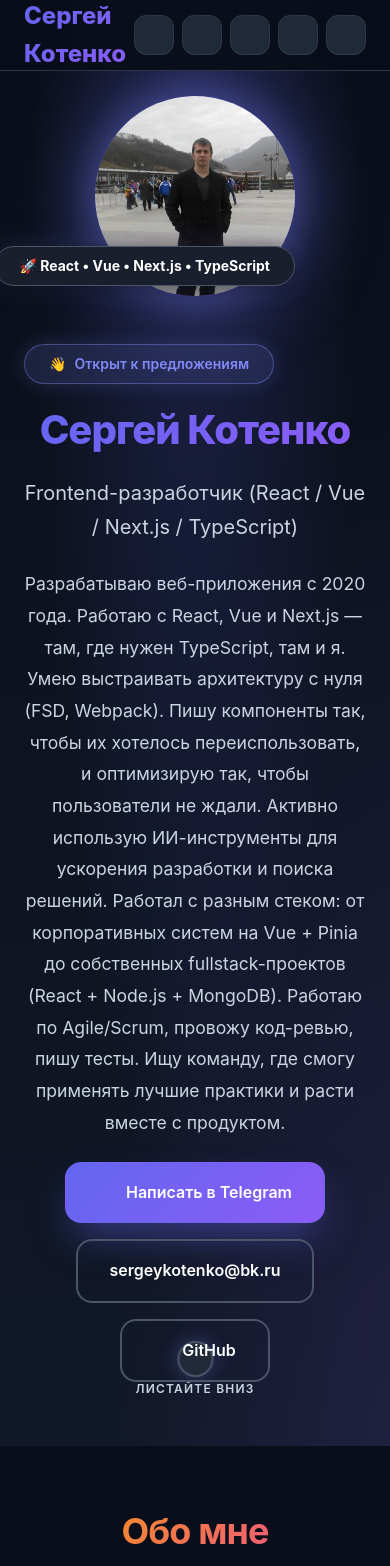
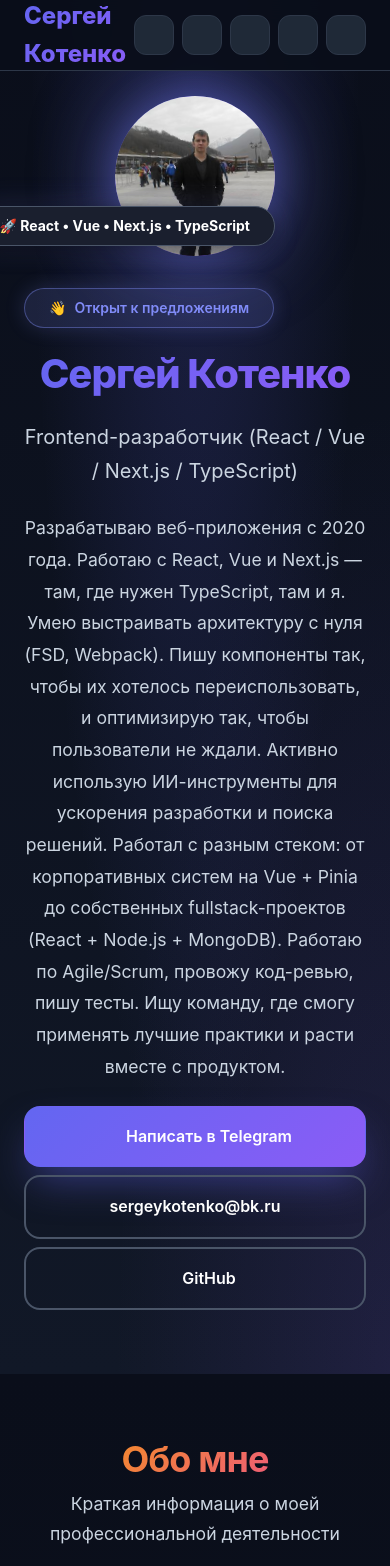
Before and after one commit to sergeykotenkogithub/resume, a Next.js app: page / in a window 390 px wide. Shown: the top 1566 px of the page. Built offline with nearby package versions, Linux system fonts and the light colour scheme; some icons are missing.

Commit message:
Fix mobile: hide scroll indicator, fix burger menu, add Achievements to nav, optimize performance

```diff
--- a/src/shared/styles/global.ts
+++ b/src/shared/styles/global.ts
@@ -123,6 +123,7 @@ export const GlobalStyles = createGlobalStyle`
     color: ${colors.text};
     ${typography.body}
     line-height: 1.6;
+    overflow-x: hidden;
   }
 
   a {
--- a/src/widgets/achievements/ui/Achievements.tsx
+++ b/src/widgets/achievements/ui/Achievements.tsx
@@ -117,7 +117,7 @@ export function Achievements() {
   ];
 
   return (
-    <AchievementsSection>
+    <AchievementsSection id="achievements">
       <Container>
         <SectionHeader>
           <SectionTitle>Что я приносу команде</SectionTitle>
--- a/src/widgets/header/ui/Header.tsx
+++ b/src/widgets/header/ui/Header.tsx
@@ -106,6 +106,8 @@ const MobileMenuButton = styled.button`
   background: ${colors.backgroundTertiary};
   color: ${colors.text};
   border: 1px solid ${colors.border};
+  cursor: pointer;
+  z-index: 1001;
 
   @media (max-width: 768px) {
     display: flex;
@@ -113,14 +115,17 @@ const MobileMenuButton = styled.button`
 `;
 
 const MobileMenu = styled.div`
-  position: absolute;
-  top: 100%;
+  position: fixed;
+  top: 70px;
   left: 0;
   right: 0;
   background: ${colors.background};
   padding: ${spacing.lg};
   border-bottom: 1px solid ${colors.border};
   box-shadow: ${shadows.lg};
+  z-index: 999;
+  max-height: calc(100vh - 70px);
+  overflow-y: auto;
 `;
 
 const MobileNavLink = styled.a`
@@ -146,6 +151,7 @@ export function Header({ candidate }: HeaderProps) {
 
   const navLinks = [
     { href: '#about', label: 'Обо мне' },
+    { href: '#achievements', label: 'Достижения' },
     { href: '#experience', label: 'Опыт' },
     { href: '#skills', label: 'Навыки' },
     { href: '#projects', label: 'Проекты' },
--- a/src/widgets/hero/ui/Hero.tsx
+++ b/src/widgets/hero/ui/Hero.tsx
@@ -33,6 +33,10 @@ const HeroContent = styled.div`
     grid-template-columns: 1fr;
     gap: ${spacing['2xl']};
     text-align: center;
+  }
+
+  @media (max-width: 480px) {
+    gap: ${spacing.xl};
   }
 `;
 
@@ -92,9 +96,20 @@ const Actions = styled.div`
   display: flex;
   gap: ${spacing.md};
   flex-wrap: wrap;
+  contain: layout;
 
   @media (max-width: 968px) {
     justify-content: center;
+  }
+
+  @media (max-width: 480px) {
+    flex-direction: column;
+    gap: ${spacing.sm};
+
+    button, a {
+      width: 100%;
+      justify-content: center;
+    }
   }
 `;
 
@@ -113,10 +128,16 @@ const AvatarWrapper = styled.div`
   position: relative;
   width: 280px;
   height: 280px;
+  contain: layout;
 
   @media (max-width: 768px) {
     width: 200px;
     height: 200px;
+  }
+
+  @media (max-width: 480px) {
+    width: 160px;
+    height: 160px;
   }
 `;
 
@@ -190,6 +211,10 @@ const ScrollIndicator = styled.div`
   font-weight: 600;
   text-transform: uppercase;
   letter-spacing: 0.1em;
+
+  @media (max-width: 768px) {
+    display: none;
+  }
 `;
 
 const ScrollIcon = styled.div`
```
